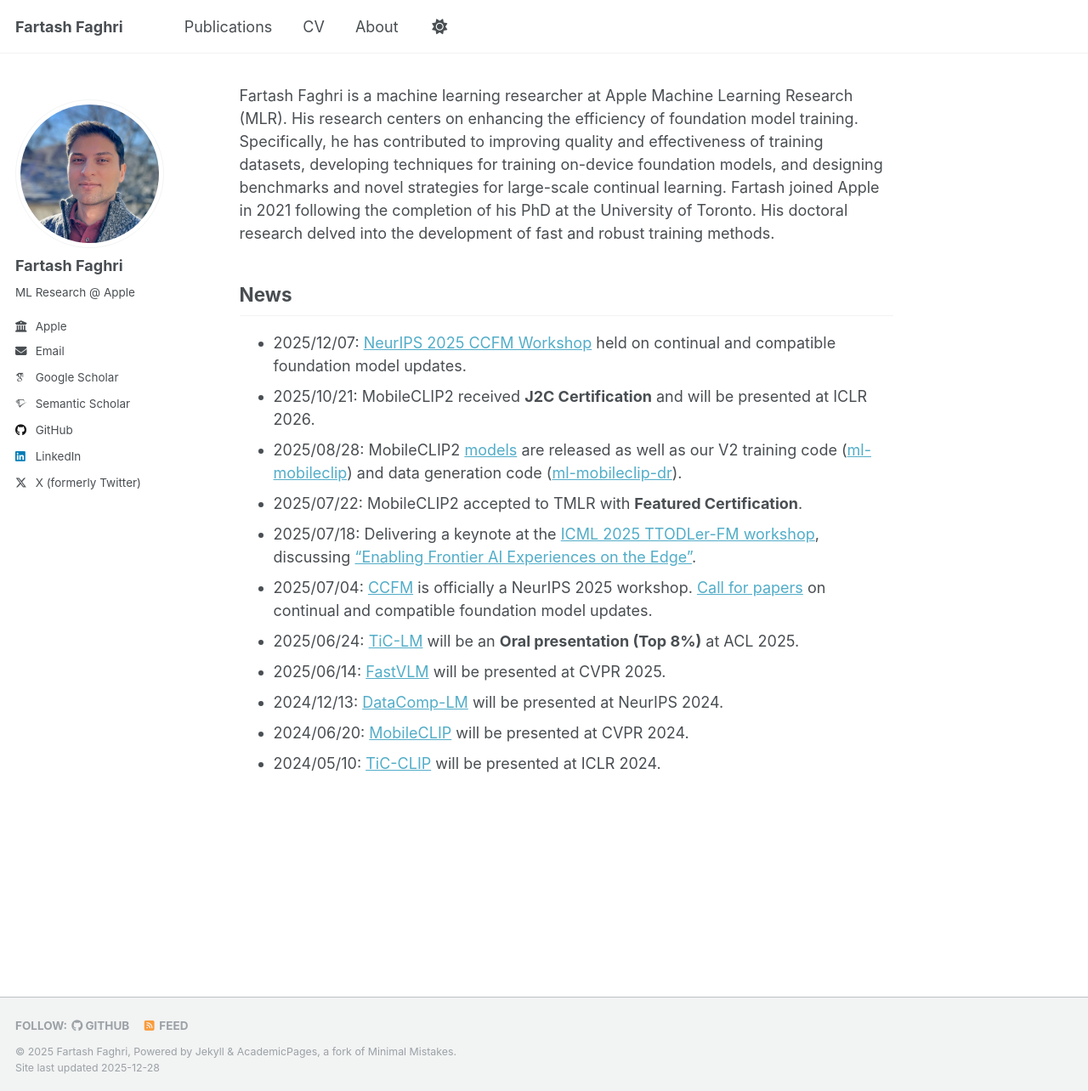
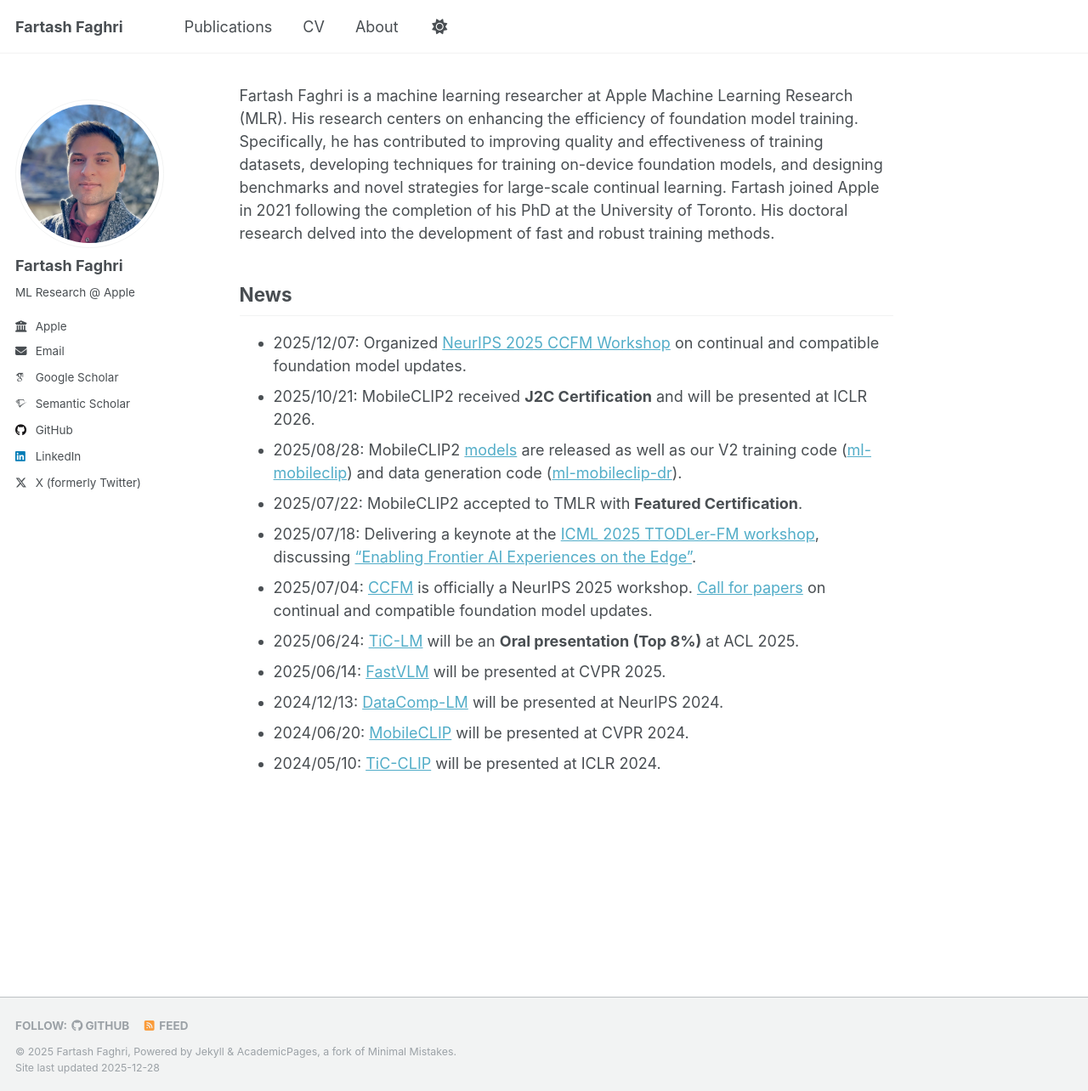
Before and after one commit to fartashf/fartashf.github.io, a Jekyll site: the page built from _pages/home.md, in a window 1280 px wide and 1284 px high. Shown: the whole window at 85% size. Built offline with Jekyll 4.4.1, drawn with Linux system fonts in a browser that asks for light colours; some web fonts are replaced; a script that is not in the unit is left out.

Commit message:
news update

```diff
--- a/_pages/home.md
+++ b/_pages/home.md
@@ -18,7 +18,7 @@ delved into the development of fast and robust training methods.
 
 News
 ----
-* 2025/12/07: [NeurIPS 2025 CCFM Workshop](https://sites.google.com/view/ccfm-neurips2025) held on continual and compatible foundation model updates.
+* 2025/12/07: Organized [NeurIPS 2025 CCFM Workshop](https://sites.google.com/view/ccfm-neurips2025) on continual and compatible foundation model updates.
 * 2025/10/21: MobileCLIP2 received **J2C Certification** and will be presented at ICLR 2026.
 * 2025/08/28: MobileCLIP2 [models](https://huggingface.co/collections/apple/mobileclip2-68ac947dcb035c54bcd20c47) are released as well as our V2 training code ([ml-mobileclip](https://github.com/apple/ml-mobileclip)) and data generation code ([ml-mobileclip-dr](https://github.com/apple/ml-mobileclip-dr)).
 * 2025/07/22: MobileCLIP2 accepted to TMLR with **Featured Certification**.
```
